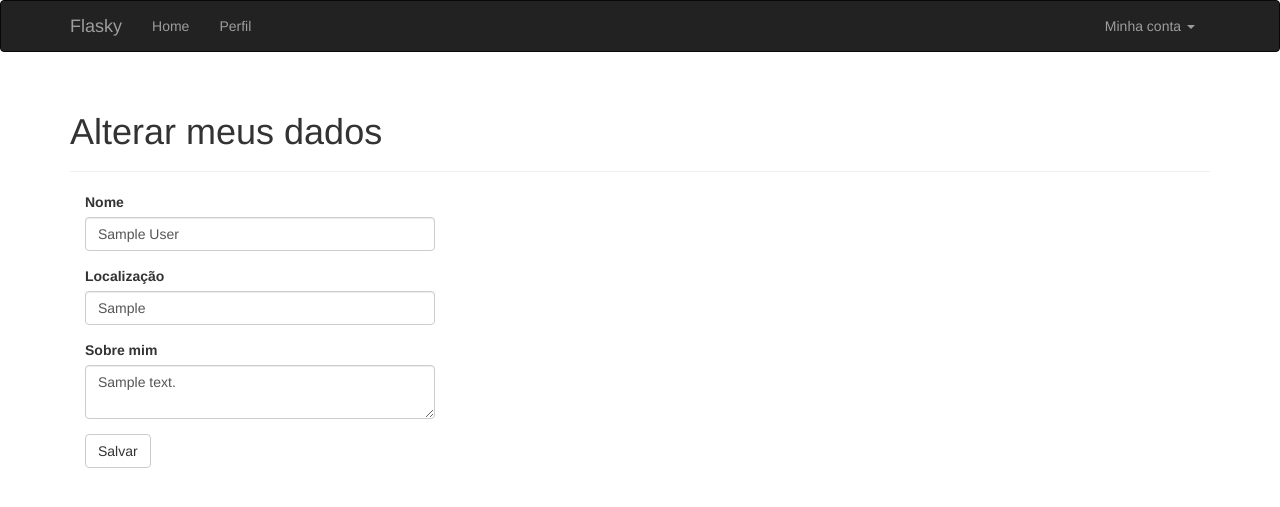
After one commit to leonardocintra/flasky, a Flask app: page /edit-profile in a window 1280 px wide. The commit adds this page. Shown: the top 507 px of the page. Run offline with Flask 2, Linux system fonts and the light colour scheme; a user stored in the database is signed in; tables that the repository leaves empty hold one stand-in row (values such as "Sample post"); some libraries are stand-ins or nearby versions.

Commit message:
Add change profile page

```diff
--- a/app/auth/views.py
+++ b/app/auth/views.py
@@ -8,8 +8,10 @@ from .forms import LoginForm, RegistrationForm, ChangePasswordForm, PasswordRese
 
 @auth.before_app_request
 def before_request():
-    if current_user.is_authenticated and not current_user.confirmed and request.endpoint[:5] != 'auth.' and request.endpoint != 'static':
-        return redirect(url_for('auth.unconfirmed'))
+    if current_user.is_authenticated:
+    	current_user.ping()
+    	if not current_user.confirmed and request.endpoint[:5] != 'auth.' and request.endpoint != 'static':
+        	return redirect(url_for('auth.unconfirmed'))
 
 
 @auth.route('/unconfirmed')
--- a/app/decorators.py
+++ b/app/decorators.py
@@ -1,6 +1,7 @@
 from functools import wraps
 from flask import abort
 from flask.ext.login import current_user
+from .models import Permission
 
 def permission_required(permission):
 	def decorator(f):
--- a/app/main/forms.py
+++ b/app/main/forms.py
@@ -1,7 +1,41 @@
 from flask.ext.wtf import Form
-from wtforms import StringField, SubmitField
-from wtforms.validators import Required
+from wtforms import StringField, SubmitField, TextAreaField, BooleanField, SelectField
+from wtforms import ValidationError
+from wtforms.validators import Required, Length, Email, Regexp
+from ..models import Role, User
 
 class NameForm(Form):
 	name = StringField('Qual é o seu nome?', validators=[Required()])
 	submit = SubmitField('Enviar')
+
+
+class EditProfileForm(Form):
+	name = StringField('Nome', validators=[Length(0, 64)])
+	location = StringField('Localização', validators=[Length(0,64)])
+	about_me = TextAreaField('Sobre mim')
+	submit = SubmitField('Salvar')
+
+
+class EditProfileAdminForm(Form):
+	email = StringField('Email', validators=[Required(), Length(1,64), Email()])
+	username = StringField('Usuario', validators=[Required(), Length(1,64),
+							Regexp('^[A-Za-z][A-Za-z0-9_.]*$', 0, 'Nome de usuário não pode ter caracteres epeciais')])
+	confirmed = BooleanField('Confirmado')
+	role = SelectField('Perfil', coerce=int)
+	name = StringField('Nome', validators=[Length(0, 64)])
+	location = StringField('Localização', validators=[Length(0, 64)])
+	about_me = TextAreaField('Sobre mim')
+	submit = SubmitField('Salvar')
+
+	def __init__(self, user, *args, **kwargs):
+		super(EditProfileAdminForm, self).__init__(*args, **kwargs)
+		self.role.choices = [(role.id, role.name) for role in Role.query.order_by(Role.name).all()]
+		self.user = user
+
+	def validate_email(self, field):
+		if field.data != self.user.email and User.query.filter_by(email=field.data).first():
+			raise ValidationError('Esse email ja esta registrado')
+
+	def validade_username(self, field):
+		if field.data != self.user.username and User.query.filter_by(username=field.data).first():
+			raise ValidationError('Esse usuario ja esta em uso')
--- a/app/main/views.py
+++ b/app/main/views.py
@@ -1,27 +1,59 @@
-from flask import render_template, session, redirect, url_for, current_app
+from flask import render_template, redirect, url_for, abort, flash
+from flask.ext.login import login_required, current_user
+from .forms import EditProfileAdminForm, EditProfileForm
+from ..models import User, Role
+from ..decorators import admin_required
 from .. import db
-from ..models import User
-from ..email import send_email
 from . import main
-from .forms import NameForm
+
 
 @main.route('/', methods=['GET', 'POST'])
 def index():
-    form = NameForm()
+    return render_template('index.html')
+
+@main.route('/user/<username>')
+def user(username):
+    user = User.query.filter_by(username=username).first_or_404()
+    return render_template('user.html', user=user)
+
+@main.route('/edit-profile', methods=['GET', 'POST'])
+@login_required
+def edit_profile():
+    form = EditProfileForm()
     if form.validate_on_submit():
-        user = User.query.filter_by(username=form.name.data).first()
-        if user is None:
-            user = User(username=form.name.data)
-            db.session.add(user)
-            session['known'] = False
-            if current_app.config['FLASKY_ADMIN']:
-                send_email(current_app.config['FLASKY_ADMIN'], 'Novo usuário',
-                           'mail/new_user', user=user)
-        else:
-            session['known'] = True
-        session['name'] = form.name.data
-        return redirect(url_for('index'))
-    return render_template('index.html',
-    						form=form,
-    						name=session.get('name'),
-                            known=session.get('known', False))
+        current_user.name = form.name.data
+        current_user.location = form.location.data
+        current_user.about_me = form.about_me.data
+        db.session.add(current_user)
+        flash('Seu perfil foi atualizado com sucesso!')
+        return redirect(url_for('.user', username=current_user.username))
+    form.name.data = current_user.name
+    form.location.data = current_user.location
+    form.about_me.data = current_user.about_me
+    return render_template('edit_profile.html', form=form)
+
+@main.route('/edit-profile/<int:id>', methods=['GET', 'POST'])
+@login_required
+@admin_required
+def edit_profile_admin(id):
+    user = User.query.get_or_404(id)
+    form = EditProfileAdminForm(user=user)
+    if form.validate_on_submit():
+        user.email = form.email.data
+        user.username = form.username.data
+        user.confirmed = form.confirmed.data
+        user.role = Role.query.get(form.role.data)
+        user.name = form.name.data
+        user.location = form.location.data
+        user.about_me = form.about_me.data
+        db.session.add(user)
+        flash('O seu perfil foi atualizado com sucesso!')
+        return redirect(url_for('.user', username=user.username))
+    form.email.data = user.email
+    form.username.data = user.username
+    form.confirmed.data = user.confirmed
+    form.role.data = user.role_id
+    form.name.data = user.name
+    form.location.data = user.location
+    form.about_me.data = user.about_me
+    return render_template('edit_profile.html', form=form, user=user)
--- a/app/models.py
+++ b/app/models.py
@@ -1,3 +1,4 @@
+from datetime import datetime
 from werkzeug.security import generate_password_hash, check_password_hash
 from flask import current_app
 from flask.ext.login import UserMixin, AnonymousUserMixin
@@ -6,39 +7,45 @@ from . import login_manager
 from . import db
 
 class Permission:
-	FOLLOW = 0x01
-	COMMENT = 0x02
-	WRITE_ARTICLES = 0x04
-	MODERATE_COMMENTS = 0x08
-	ADMINISTER = 0x80
+    FOLLOW = 0x01
+    COMMENT = 0x02
+    WRITE_ARTICLES = 0x04
+    MODERATE_COMMENTS = 0x08
+    ADMINISTER = 0x80
 
 
 class Role(db.Model):
-	__tablename__ = 'roles'
-	id = db.Column(db.Integer, primary_key=True)
-	name = db.Column(db.String(64), unique=True)
-	default = db.Column(db.Boolean, default=False, index=True)
-	permissions = db.Column(db.Integer)
-	users = db.relationship('User', backref='role', lazy='dynamic')
+    __tablename__ = 'roles'
+    id = db.Column(db.Integer, primary_key=True)
+    name = db.Column(db.String(64), unique=True)
+    default = db.Column(db.Boolean, default=False, index=True)
+    permissions = db.Column(db.Integer)
+    users = db.relationship('User', backref='role', lazy='dynamic')
 
-	@staticmethod
-	def insert_roles():
-		roles = {
-			'User': (Permission.FOLLOW | Permission.COMMENT | Permission.WRITE_ARTICLES, True),
-			'Moderator': (Permission.FOLLOW | Permission.COMMENT | Permission.WRITE_ARTICLES | Permission.MODERATE_COMMENTS, False),
-			'Administrator': (0xff, False)
-		}
-		for r in roles:
-			role = Role.query.filter_by(name=r).first()
-			if role is None:
-				role = Role(name=r)
-			role.permissions = roles[r][0]
-			role.default = roles[r][1]
-			db.session.add(role)
-		db.session.commit()
+    @staticmethod
+    def insert_roles():
+        roles = {
+            'User': (Permission.FOLLOW |
+                     Permission.COMMENT |
+                     Permission.WRITE_ARTICLES, True),
+            'Moderator': (Permission.FOLLOW |
+                          Permission.COMMENT |
+                          Permission.WRITE_ARTICLES |
+                          Permission.MODERATE_COMMENTS, False),
+            'Administrator': (0xff, False)
+        }
+        for r in roles:
+            role = Role.query.filter_by(name=r).first()
+            if role is None:
+                role = Role(name=r)
+            role.permissions = roles[r][0]
+            role.default = roles[r][1]
+            db.session.add(role)
+        db.session.commit()
 
-	def __repr__(self):
-		return '<Role %r>' % self.name
+    def __repr__(self):
+        return '<Role %r>' % self.name
+
 
 class User(UserMixin, db.Model):
 	__tablename__ = 'users'
@@ -48,9 +55,14 @@ class User(UserMixin, db.Model):
 	password_hash = db.Column(db.String(128))
 	confirmed = db.Column(db.Boolean, default=False)
 	role_id = db.Column(db.Integer, db.ForeignKey('roles.id'))
+	name = db.Column(db.String(64))
+	location = db.Column(db.String(64))
+	about_me = db.Column(db.Text())
+	member_since = db.Column(db.DateTime(), default=datetime.utcnow)
+	last_seen = db.Column(db.DateTime(), default=datetime.utcnow)
 
-	def __init__ (self, **kwargs):
-		super(User, self).__init__(**kwargs)
+	def __init__(self, **kwargs):
+		super (User, self).__init__(**kwargs)
 		if self.role is None:
 			if self.email == current_app.config['FLASKY_ADMIN']:
 				self.role = Role.query.filter_by(permissions=0xff).first()
@@ -60,6 +72,10 @@ class User(UserMixin, db.Model):
 	@property
 	def password(self):
 	    raise AttributeError('Senha não é um atributo legível')
+
+	def ping(self):
+		self.last_seen = datetime.utcnow()
+		db.session.add(self)
 
 	@password.setter
 	def password(self, password):
@@ -130,6 +146,7 @@ class User(UserMixin, db.Model):
 	def __repr__(self):
 		return '<User %r>' % self.username
 
+
 class AnonymousUser(AnonymousUserMixin):
 	def can(self, permissions):
 		return False
@@ -142,5 +159,3 @@ login_manager.anonymous_user = AnonymousUser
 @login_manager.user_loader
 def load_user(user_id):
 	return User.query.get(int(user_id))
-
-#parei em capitulo 10
--- a/app/templates/auth/email/reset_password.html
+++ b/app/templates/auth/email/reset_password.html
@@ -3,6 +3,7 @@
 <p>Caso nao der certo, colo esse link no seu navegador:</p>
 <p>{{ url_for('auth.password_reset', token=token, _external=True) }}</p>
 <p>Se você não fez essa solicitação, fique tranquilo e ignore esse email.</p>
+<br />
 <p>Atenciosamente,</p>
 <p>Equipe FLasky</p>
 <p><small>Atenção: em caso de responder esse email, ele não esta sendo monitorado.</small></p>
--- a/app/templates/auth/email/reset_password.txt
+++ b/app/templates/auth/email/reset_password.txt
@@ -3,6 +3,7 @@
 <p>Caso nao der certo, colo esse link no seu navegador:</p>
 <p>{{ url_for('auth.password_reset', token=token, _external=True) }}</p>
 <p>Se você não fez essa solicitação, fique tranquilo e ignore esse email.</p>
+<br />
 <p>Atenciosamente,</p>
 <p>The Flasky Team</p>
 <p><small>Atenção: em caso de responder esse email, ele não esta sendo monitorado.</small></p>
--- a/app/templates/base.html
+++ b/app/templates/base.html
@@ -23,6 +23,11 @@
         <div class="navbar-collapse collapse">
             <ul class="nav navbar-nav">
                 <li><a href="{{ url_for('main.index') }}">Home</a></li>
+                {% if current_user.is_authenticated %}
+                <li>
+                    <a href="{{ url_for('main.user', username=current_user.username) }}">Perfil</a>
+                </li>
+                {% endif %}
             </ul>
             <ul class="nav navbar-nav navbar-right">
                 {% if current_user.is_authenticated %}
--- /dev/null
+++ b/app/templates/edit_profile.html
@@ -0,0 +1,13 @@
+{% extends "base.html" %}
+{% import "bootstrap/wtf.html" as wtf %}
+
+{% block title %} Flasky - Editar perfil {% endblock %}
+
+{% block page_content %}
+<div class="page-header">
+	<h1>Alterar meus dados</h1>
+</div>
+<div class="col-md-4">
+	{{ wtf.quick_form(form) }}
+</div>
+{% endblock %}
```
Also changed, not shown: app/templates/auth/email/confirm.html (+9 -12 lines), app/templates/auth/email/confirm.txt (+9 -12 lines), app/templates/user.html (+36 -1 lines), migrations/versions/547f97ea6cf_.py (added, +34 -0 lines), migrations/versions/983ae6d9dc_.py (added, +55 -0 lines), tests/test_user_model.py (+17 -0 lines), app/auth/forms.py (line endings or trailing spaces).
